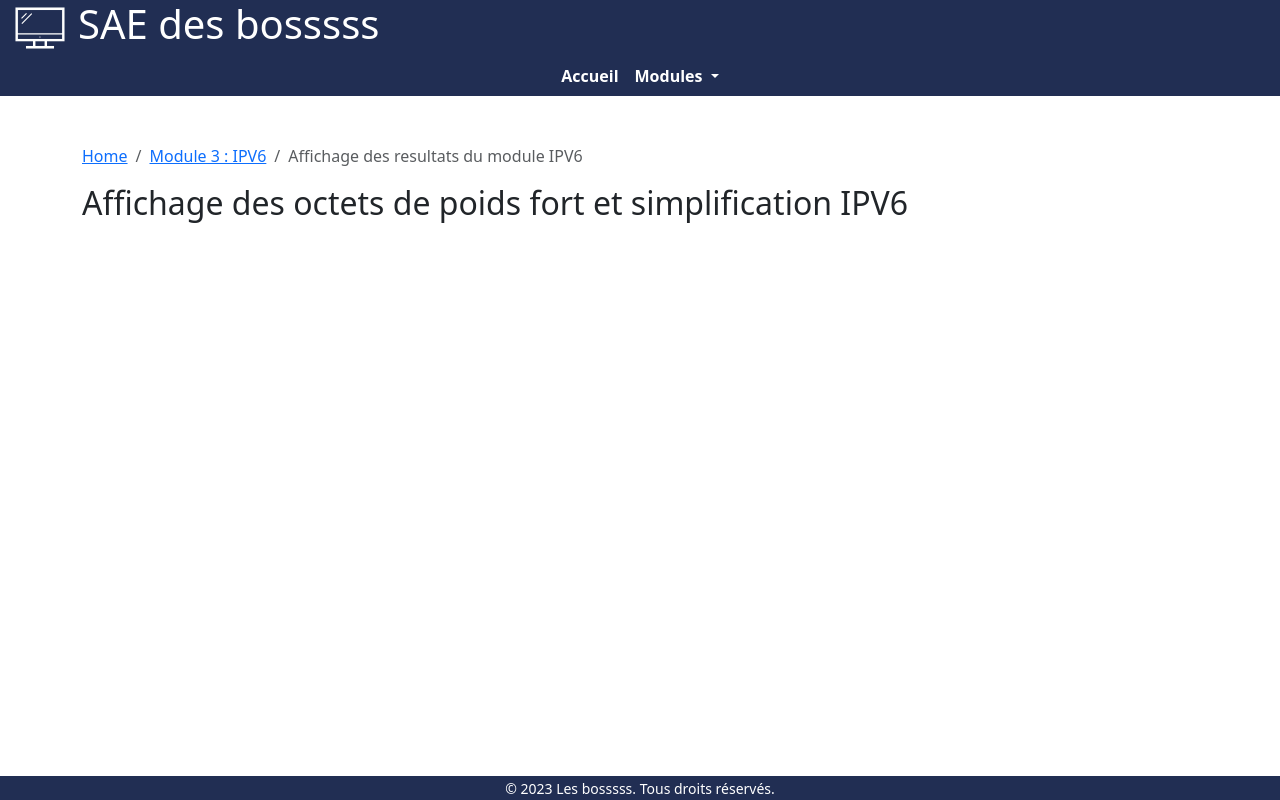
After one commit to maxime-ichoung/SAE5.1, a PHP site: page /Module_IPV6_affichage.php in a window 1280 px wide. The commit adds this page. Run offline with PHP 8.4, Linux system fonts and the light colour scheme.

Commit message:
fichier affichage de resultat du module IPV6

```diff
--- a/src/Module_IPV6.php
+++ b/src/Module_IPV6.php
@@ -23,7 +23,7 @@
 
         <h2 class="mb-4">Simplification et octets de poids fort IPV6</h2>
 
-        <form action="Module_IPV6.php" method="post">
+        <form action="Module_IPV6_affichage.php" method="post">
             <label for="ipv6">Adresse IPv6:</label><br>
             <input class="form-control" type="text" id="ipv6" name="ipv6" pattern="^([0-9a-fA-F]{0,4}:){1,7}[0-9a-fA-F]{0,4}$" required>
             <small>Entrez une adresse IPv6 valide. Par exemple: 2001:0db8:85a3:0000:0000:8a2e:0370:7334</small><br>
--- /dev/null
+++ b/src/Module_IPV6_affichage.php
@@ -0,0 +1,50 @@
+<!DOCTYPE html>
+<?php session_start(); ?>
+<html lang="fr">
+<head>
+    <meta charset="UTF-8">
+    <meta name="viewport" content="width=device-width, initial-scale=1.0">
+    <link href="styles/bootstrap.css" rel="stylesheet">
+    <link href="styles/styles.css" rel="stylesheet">
+    <link rel="icon" href="assets/logo/logo.png">
+    <title>IPV6</title>
+</head>
+<body>
+<?php include("Header.html") ?>
+
+<main class="container mt-5">
+    <!-- Fil d'ariane -->
+    <nav aria-label="breadcrumb">
+        <ol class="breadcrumb">
+            <li class="breadcrumb-item"><a href="index.php">Home</a></li>
+            <li class="breadcrumb-item"><a href="Module_IPV6.php">Module 3 : IPV6</a></li>
+            <li class="breadcrumb-item active" aria-current="page">Affichage des resultats du module IPV6</li>
+        </ol>
+    </nav>
+
+<h2 class="mb-4">Affichage des octets de poids fort et simplification IPV6</h2>
+
+    <?php
+    require ("actions/actionModule_IPV6.php");
+
+    if(isset($_POST['ipv6'])){
+        $ipv6 = $_POST['ipv6'];
+        $ipv6_simplifiee = simplifyV2($ipv6);
+        $resultat = binaire_poids_fort($ipv6);
+        $type = type_ipv6($ipv6_simplifiee);
+        echo "<strong>Adresse IPV6 simplifiée : </strong>" . $ipv6_simplifiee;
+        echo '<br><strong>Affichage binaire et hexadécimal des deux octets les plus significatifs : </strong>';
+        echo '<br><strong>Hexa: </strong>' . $resultat['hexa'] . ' ; <strong>Binaire: </strong>' . $resultat['binaire'];
+        for ($i = 0; $i < 2; $i++) {
+            echo '<br><strong>Hexa: </strong>' . substr($resultat['hexa'], $i*2, 2) . ' ; <strong>Binaire: </strong>' . substr($resultat['binaire'], $i*8, 8);
+        }
+        echo "<br><strong>Type d'adresse : </strong>" . $type;
+    }
+    ?>
+</main>
+
+<?php include("Footer.html") ?>
+
+<script src="scripts/bootstrap.bundle.min.js"></script>
+</body>
+</html>
```
